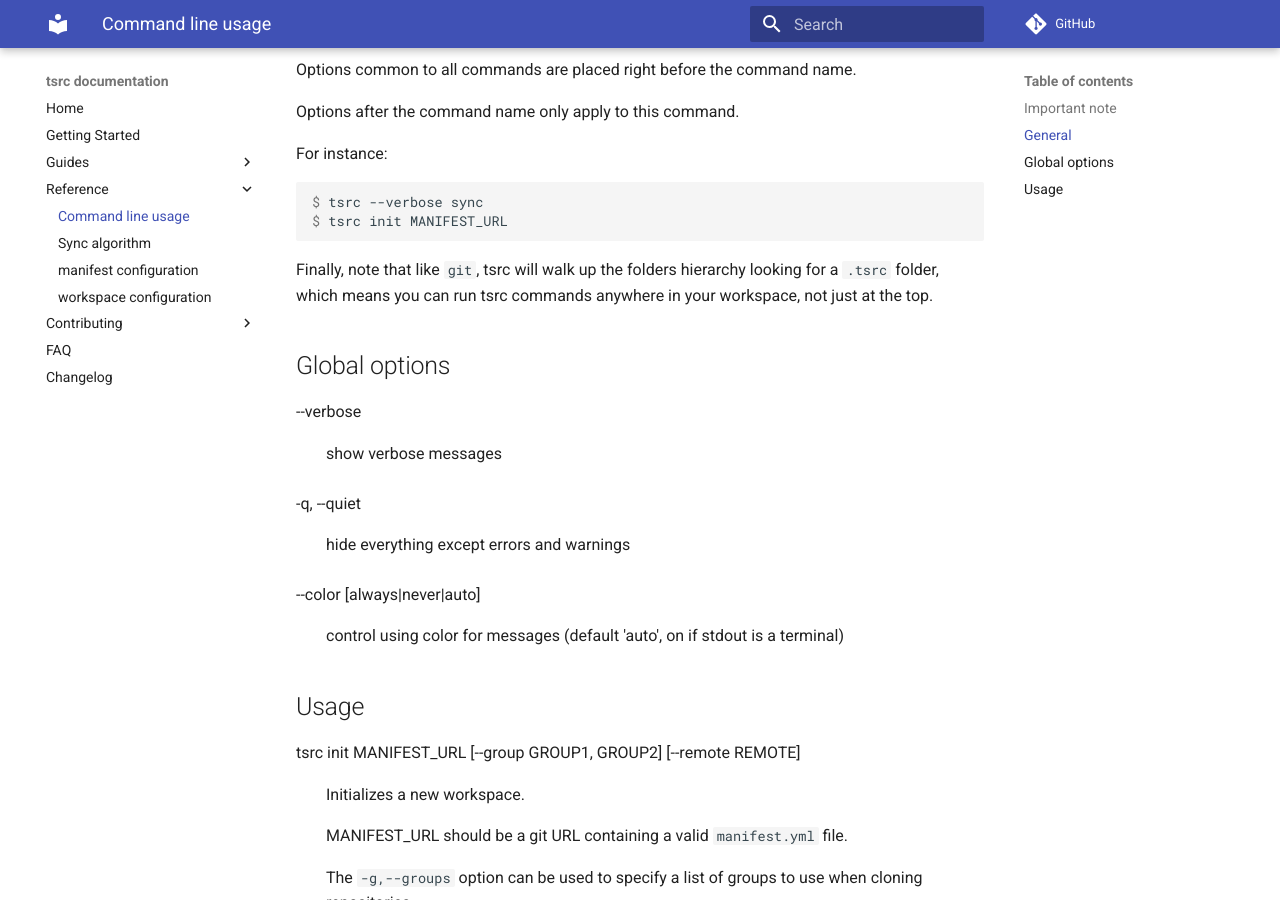
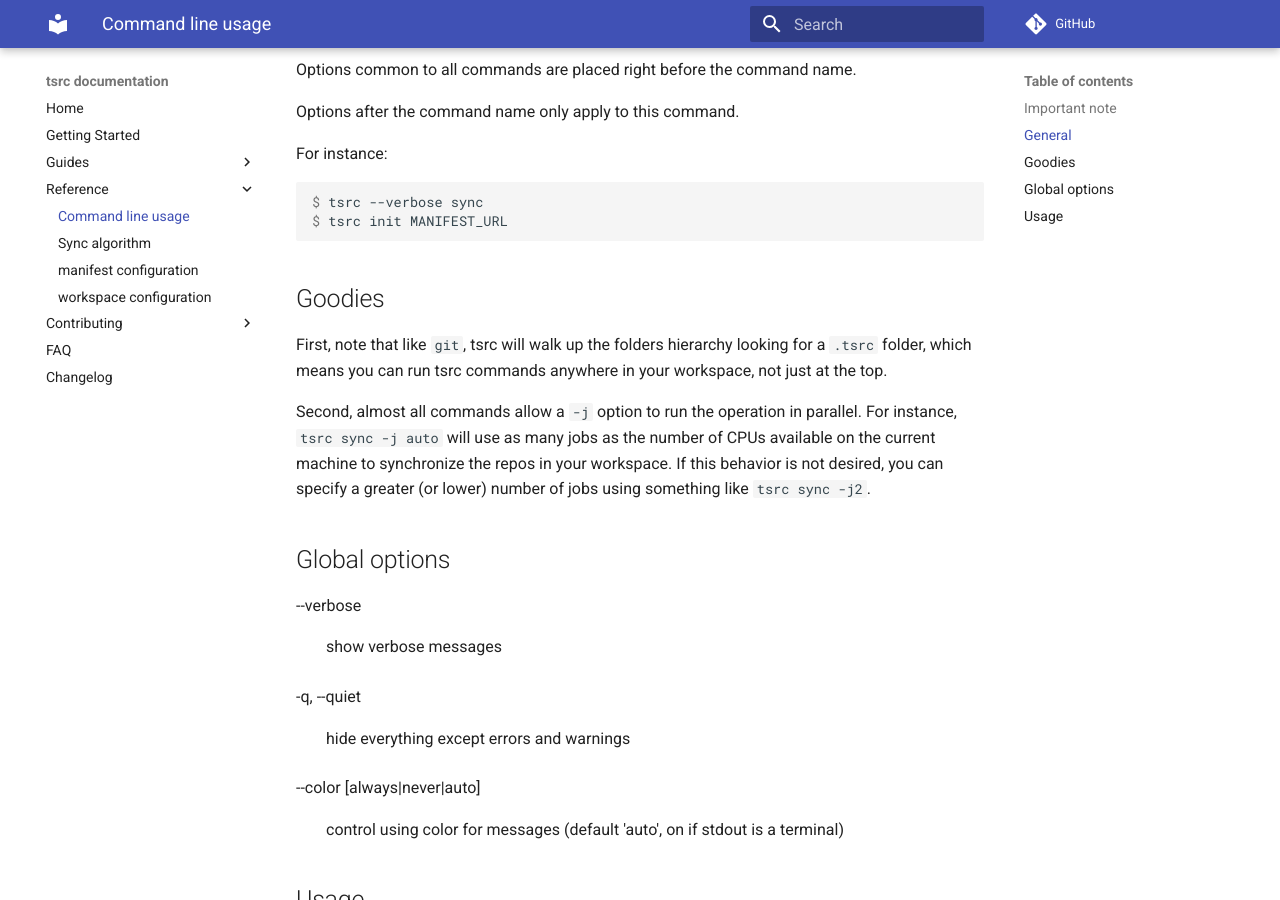
Before and after one commit to your-tools/tsrc, an MkDocs documentation site: the page built from docs/ref/cli.md, in a window 1280 px wide and 900 px high, scrolled down 357 px. Built offline with MkDocs 1.6.1 and Material for MkDocs 9.7.7, drawn with Linux system fonts in a browser that asks for light colours; comment, search, counter and statistics services are not loaded.

Commit message:
Add doc about `-j` in the CLI reference

````diff
--- a/docs/ref/cli.md
+++ b/docs/ref/cli.md
@@ -21,9 +21,17 @@
 $ tsrc init MANIFEST_URL
 ```
 
-Finally, note that like `git`, tsrc will walk up the folders hierarchy looking for a `.tsrc`
-folder, which means you can run tsrc commands anywhere in your workspace, not
-just at the top.
+## Goodies
+
+First, note that like `git`, tsrc will walk up the folders hierarchy
+looking for a `.tsrc` folder, which means you can run tsrc commands
+anywhere in your workspace, not just at the top.
+
+Second, almost all commands allow a `-j` option to run the operation in
+parallel. For instance, `tsrc sync -j auto` will use as many jobs as the
+number of CPUs available on the current machine to synchronize the repos
+in your workspace. If this behavior is not desired, you can specify a
+greater (or lower) number of jobs using something like `tsrc sync -j2`.
 
 ## Global options
 
````
